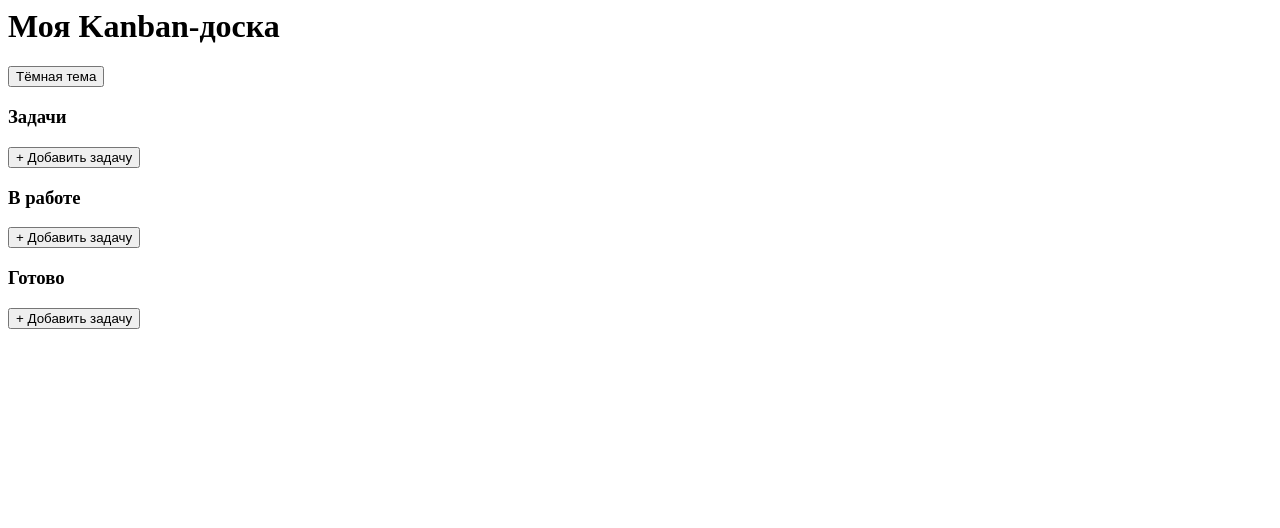
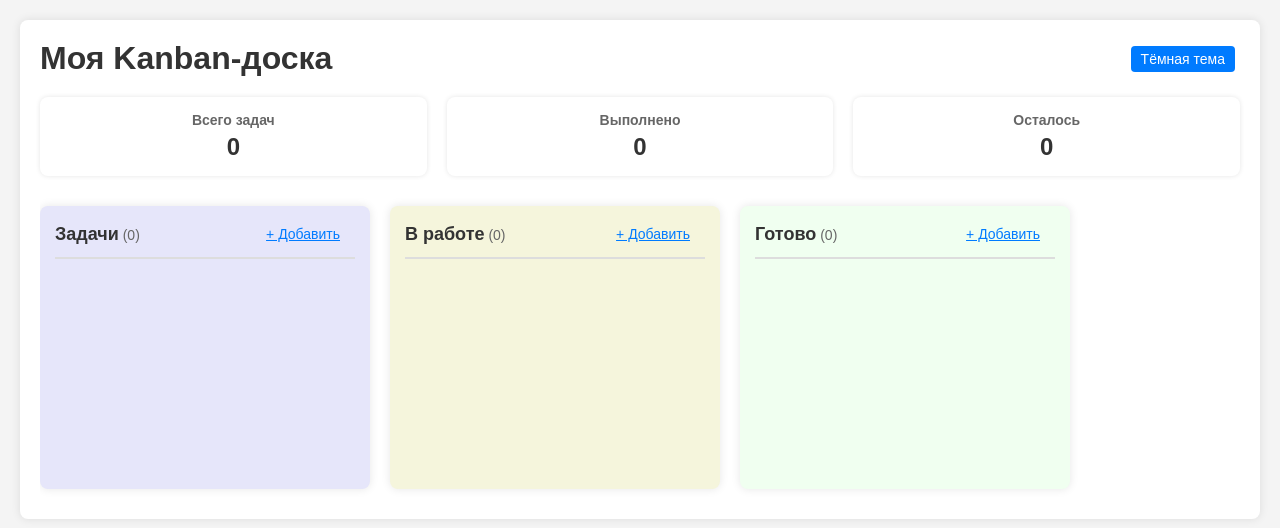
Before and after one commit to morrowbord/react-todoList, a React (Create React App) app: page / in a window 1280 px wide. Shown: the top 528 px of the page. Built offline with nearby package versions, Linux system fonts and the light colour scheme.

Commit message:
dragndrop added+css

```diff
--- a/src/App.css
+++ b/src/App.css
@@ -6,8 +6,6 @@
   --btn-bg: #007bff;
   --btn-hover: #0056b3;
   --delete-btn-bg: #e74c3c;
-  --filter-btn-active: #007bff;
-  --filter-btn-color: white;
   --column-bg-todo: #e6e6fa;
   --column-bg-inprogress: #f5f5dc;
   --column-bg-done: #f0fff0;
@@ -21,8 +19,6 @@
   --btn-bg: #0d6efd;
   --btn-hover: #0b5ed7;
   --delete-btn-bg: #dc3545;
-  --filter-btn-active: #0d6efd;
-  --filter-btn-color: white;
   --column-bg-todo: #3a3a5a;
   --column-bg-inprogress: #4a4a3a;
   --column-bg-done: #3a5a4a;
@@ -68,6 +64,33 @@ h1 {
   border-radius: 4px;
 }
 
+.stats {
+  display: flex;
+  gap: 20px;
+  margin-bottom: 20px;
+}
+
+.stat-card {
+  flex: 1;
+  padding: 15px;
+  background: var(--container-bg);
+  border-radius: 8px;
+  box-shadow: 0 0 5px rgba(0,0,0,0.1);
+  text-align: center;
+}
+
+.stat-card h4 {
+  margin: 0 0 5px 0;
+  font-size: 14px;
+  color: #666;
+}
+
+.stat-card p {
+  margin: 0;
+  font-size: 24px;
+  font-weight: bold;
+}
+
 .kanban-board {
   display: flex;
   gap: 20px;
@@ -107,6 +130,12 @@ h1 {
   font-size: 18px;
 }
 
+.task-count {
+  font-size: 14px;
+  color: #666;
+  font-weight: normal;
+}
+
 .column-header button {
   padding: 5px 10px;
   font-size: 14px;
@@ -123,7 +152,6 @@ h1 {
   min-height: 200px;
 }
 
-/* Стили для кнопок */
 button {
   padding: 8px 12px;
   font-size: 14px;
@@ -144,7 +172,15 @@ button:hover {
   margin-left: 5px;
 }
 
-/* Для мобильных устройств */
+input[type="text"], input[type="date"] {
+  padding: 6px;
+  border: 1px solid var(--border-color);
+  border-radius: 4px;
+  font-size: 14px;
+  background: var(--container-bg);
+  color: var(--text-color);
+}
+
 @media (max-width: 768px) {
   .kanban-board {
     flex-direction: column;
@@ -153,4 +189,7 @@ button:hover {
   .column {
     min-width: auto;
   }
+  .stats {
+    flex-direction: column;
+  }
 }
--- a/src/App.js
+++ b/src/App.js
@@ -1,3 +1,4 @@
+import './App.css'
 import React, { useState, useEffect } from 'react';
 import {
   DndContext,
@@ -6,6 +7,7 @@ import {
   PointerSensor,
   useSensor,
   useSensors,
+  DragOverlay,
 } from '@dnd-kit/core';
 import {
   arrayMove,
@@ -16,8 +18,27 @@ import {
 } from '@dnd-kit/sortable';
 import { CSS } from '@dnd-kit/utilities';
 
+// ✅ ВЫНЕСЕННЫЕ ФУНКЦИИ — доступны везде
+const getPriorityLabel = (priority) => {
+  switch (priority) {
+    case 'urgent': return 'Срочно';
+    case 'notImportant': return 'Не важно';
+    case 'idea': return 'Идея';
+    default: return 'Идея';
+  }
+};
+
+const getPriorityColor = (priority) => {
+  switch (priority) {
+    case 'urgent': return '#e74c3c';
+    case 'notImportant': return '#95a5a6';
+    case 'idea': return '#3498db';
+    default: return '#3498db';
+  }
+};
+
 // Компонент задачи
-function TaskCard({ task, onToggle, onDelete, onEdit }) {
+function TaskCard({ task, onToggle, onDelete, onEdit, onUpdateAssignee, onUpdateDate, onUpdatePriority }) {
   const {
     attributes,
     listeners,
@@ -29,11 +50,72 @@ function TaskCard({ task, onToggle, onDelete, onEdit }) {
 
   const [isEditing, setIsEditing] = useState(false);
   const [editText, setEditText] = useState(task.text);
+  const [editAssignee, setEditAssignee] = useState(task.assignee || '');
+  const [editDate, setEditDate] = useState(task.dueDate || '');
+  const [editPriority, setEditPriority] = useState(task.priority || 'idea');
 
   const handleEdit = () => {
-    onEdit(task.id, editText);
+    onEdit(task.id, editText, task.columnId);
+    onUpdateAssignee(task.id, editAssignee, task.columnId);
+    onUpdateDate(task.id, editDate, task.columnId);
+    onUpdatePriority(task.id, editPriority, task.columnId);
     setIsEditing(false);
   };
+
+  const formatDate = (dateStr) => {
+    if (!dateStr) return '';
+    const date = new Date(dateStr);
+    return date.toLocaleDateString('ru-RU');
+  };
+
+  if (isEditing) {
+    return (
+      <div
+        ref={setNodeRef}
+        style={{
+          padding: '12px',
+          marginBottom: '8px',
+          borderRadius: '6px',
+          background: 'white',
+          boxShadow: '0 1px 3px rgba(0,0,0,0.1)',
+        }}
+      >
+        <input
+          type="text"
+          value={editText}
+          onChange={(e) => setEditText(e.target.value)}
+          autoFocus
+          style={{ width: '100%', padding: '6px', marginBottom: '8px' }}
+        />
+        <select
+          value={editPriority}
+          onChange={(e) => setEditPriority(e.target.value)}
+          style={{ width: '100%', padding: '6px', marginBottom: '8px' }}
+        >
+          <option value="urgent">Срочно</option>
+          <option value="notImportant">Не важно</option>
+          <option value="idea">Идея</option>
+        </select>
+        <input
+          type="text"
+          value={editAssignee}
+          onChange={(e) => setEditAssignee(e.target.value)}
+          placeholder="Исполнитель"
+          style={{ width: '100%', padding: '6px', marginBottom: '8px' }}
+        />
+        <input
+          type="date"
+          value={editDate}
+          onChange={(e) => setEditDate(e.target.value)}
+          style={{ width: '100%', padding: '6px', marginBottom: '8px' }}
+        />
+        <button onClick={handleEdit} style={{ marginRight: '8px' }}>
+          Сохранить
+        </button>
+        <button onClick={() => setIsEditing(false)}>Отмена</button>
+      </div>
+    );
+  }
 
   return (
     <div
@@ -42,67 +124,68 @@ function TaskCard({ task, onToggle, onDelete, onEdit }) {
         transform: CSS.Transform.toString(transform),
         transition,
         opacity: isDragging ? 0.5 : 1,
-        cursor: 'grab',
         padding: '12px',
         marginBottom: '8px',
         borderRadius: '6px',
         background: 'white',
         boxShadow: '0 1px 3px rgba(0,0,0,0.1)',
-        borderLeft: task.priority === 'high' ? '4px solid #e74c3c' :
-                    task.priority === 'medium' ? '4px solid #f39c12' :
-                    '4px solid #2ecc71',
+        borderLeft: `4px solid ${getPriorityColor(task.priority)}`,
+      }}
+    >
+      <div
+        style={{
+          cursor: 'grab',
+          display: 'flex',
+          alignItems: 'center',
+          gap: '8px',
+          marginBottom: '8px'
         }}
         {...attributes}
         {...listeners}
       >
-      {isEditing ? (
-        <>
-          <input
-            type="text"
-            value={editText}
-            onChange={(e) => setEditText(e.target.value)}
-            autoFocus
-            style={{ width: '100%', padding: '6px', marginBottom: '8px' }}
-          />
-          <button onClick={handleEdit} style={{ marginRight: '8px' }}>
-            Сохранить
-          </button>
-          <button onClick={() => setIsEditing(false)}>Отмена</button>
-        </>
-      ) : (
-        <>
-          <div style={{ display: 'flex', alignItems: 'center', gap: '8px', marginBottom: '8px' }}>
-            <input
-              type="checkbox"
-              checked={task.completed}
-              onChange={() => onToggle(task.id)}
-              style={{ width: '16px', height: '16px' }}
-            />
+        <span>≡</span>
         <span style={{ textDecoration: task.completed ? 'line-through' : 'none', color: task.completed ? '#999' : 'inherit' }}>
           {task.text}
         </span>
       </div>
-          {task.priority && (
-            <span style={{
-              fontSize: '12px',
-              padding: '2px 6px',
-              borderRadius: '12px',
-              backgroundColor: task.priority === 'high' ? '#e74c3c' :
-                              task.priority === 'medium' ? '#f39c12' : '#2ecc71',
-              color: 'white'
-            }}>
-              {task.priority === 'high' ? 'Не важно' :
-               task.priority === 'medium' ? 'Нормально' : 'Важно'}
-            </span>
+
+      <div style={{ marginBottom: '8px' }}>
+        <label>
+          <input
+            type="checkbox"
+            checked={task.completed}
+            onChange={() => onToggle(task.id, task.columnId)}
+            style={{ marginRight: '6px' }}
+          />
+          Выполнено
+        </label>
+      </div>
+
+      <div style={{ marginBottom: '6px' }}>
+        <strong>Статус:</strong> <span style={{ color: getPriorityColor(task.priority) }}>{getPriorityLabel(task.priority)}</span>
+      </div>
+
+      {task.assignee && (
+        <div style={{ marginBottom: '4px' }}>
+          <strong>👤</strong> {task.assignee}
+        </div>
       )}
-          <div style={{ display: 'flex', justifyContent: 'space-between', marginTop: '8px' }}>
+
+      {task.dueDate && (
+        <div style={{ marginBottom: '4px' }}>
+          <strong>📅</strong> {formatDate(task.dueDate)}
+          {new Date(task.dueDate) < new Date() && !task.completed && (
+            <span style={{ color: 'red', marginLeft: '4px' }}>(просрочено)</span>
+          )}
+        </div>
+      )}
+
+      <div style={{ display: 'flex', justifyContent: 'space-between', marginTop: '12px' }}>
         <button onClick={() => setIsEditing(true)}>Редактировать</button>
-            <button className="delete-btn" onClick={() => onDelete(task.id)}>
+        <button className="delete-btn" onClick={() => onDelete(task.id, task.columnId)}>
           Удалить
         </button>
       </div>
-        </>
-      )}
     </div>
   );
 }
@@ -114,6 +197,7 @@ function App() {
     done: []
   });
   const [darkMode, setDarkMode] = useState(false);
+  const [activeTask, setActiveTask] = useState(null);
 
   useEffect(() => {
     const savedColumns = JSON.parse(localStorage.getItem('kanban-columns')) || {
@@ -136,13 +220,15 @@ function App() {
     }
   }, [columns, darkMode]);
 
-  // Функции для управления задачами
-  const addTask = (columnId, text, priority = 'low') => {
+  const addTask = (columnId, text, priority = 'idea', assignee = '', dueDate = '') => {
     const newTask = {
       id: Date.now(),
       text,
       completed: false,
-      priority
+      priority,
+      assignee,
+      dueDate,
+      columnId
     };
     setColumns(prev => ({
       ...prev,
@@ -176,6 +262,33 @@ function App() {
     }));
   };
 
+  const updateAssignee = (id, newAssignee, columnId) => {
+    setColumns(prev => ({
+      ...prev,
+      [columnId]: prev[columnId].map(task =>
+        task.id === id ? { ...task, assignee: newAssignee } : task
+      )
+    }));
+  };
+
+  const updateDate = (id, newDate, columnId) => {
+    setColumns(prev => ({
+      ...prev,
+      [columnId]: prev[columnId].map(task =>
+        task.id === id ? { ...task, dueDate: newDate } : task
+      )
+    }));
+  };
+
+  const updatePriority = (id, newPriority, columnId) => {
+    setColumns(prev => ({
+      ...prev,
+      [columnId]: prev[columnId].map(task =>
+        task.id === id ? { ...task, priority: newPriority } : task
+      )
+    }));
+  };
+
   const sensors = useSensors(
     useSensor(PointerSensor),
     useSensor(KeyboardSensor, {
@@ -183,77 +296,112 @@ function App() {
     })
   );
 
+  const handleDragStart = (event) => {
+    const { active } = event;
+    for (const colId in columns) {
+      const task = columns[colId].find(t => t.id === active.id);
+      if (task) {
+        setActiveTask(task);
+        return;
+      }
+    }
+  };
+
   const handleDragEnd = (event) => {
     const { active, over } = event;
+    setActiveTask(null);
 
     if (!over) return;
 
-    const activeColumn = Object.keys(columns).find(key =>
-      columns[key].some(task => task.id === active.id)
-    );
-    const overColumn = over.id;
+    let activeColumnId = null;
+    for (const colId in columns) {
+      if (columns[colId].some(t => t.id === active.id)) {
+        activeColumnId = colId;
+        break;
+      }
+    }
 
-    if (activeColumn === overColumn) {
-      // Перетаскивание внутри одной колонки
-      const tasks = columns[activeColumn];
+    if (!activeColumnId) return;
+
+    const overColumnId = over.data?.current?.sortable?.containerId || over.id;
+
+    if (!['todo', 'inProgress', 'done'].includes(overColumnId)) return;
+
+    if (activeColumnId === overColumnId) {
+      const tasks = columns[activeColumnId];
       const oldIndex = tasks.findIndex(t => t.id === active.id);
       const newIndex = tasks.findIndex(t => t.id === over.id);
+      if (oldIndex !== newIndex) {
         setColumns(prev => ({
           ...prev,
-        [activeColumn]: arrayMove(tasks, oldIndex, newIndex)
+          [activeColumnId]: arrayMove(tasks, oldIndex, newIndex)
         }));
+      }
     } else {
-      // Перетаскивание между колонками
-      const activeTask = columns[activeColumn].find(t => t.id === active.id);
-      setColumns(prev => {
-        const newActiveTasks = prev[activeColumn].filter(t => t.id !== active.id);
-        const newOverTasks = [...prev[overColumn], activeTask];
-        return {
+      const activeTask = columns[activeColumnId].find(t => t.id === active.id);
+      if (!activeTask) return;
+
+      setColumns(prev => ({
         ...prev,
-          [activeColumn]: newActiveTasks,
-          [overColumn]: newOverTasks
-        };
-      });
+        [activeColumnId]: prev[activeColumnId].filter(t => t.id !== active.id),
+        [overColumnId]: [...prev[overColumnId], { ...activeTask, columnId: overColumnId }]
+      }));
     }
   };
+
+  const stats = {
+    todo: { total: columns.todo.length, completed: columns.todo.filter(t => t.completed).length },
+    inProgress: { total: columns.inProgress.length, completed: columns.inProgress.filter(t => t.completed).length },
+    done: { total: columns.done.length, completed: columns.done.filter(t => t.completed).length }
+  };
+  const totalTasks = stats.todo.total + stats.inProgress.total + stats.done.total;
+  const totalCompleted = stats.todo.completed + stats.inProgress.completed + stats.done.completed;
 
   return (
     <div className={`container ${darkMode ? 'dark' : ''}`}>
       <div className="header">
         <h1>Моя Kanban-доска</h1>
-        <button
-          className="theme-toggle"
-          onClick={() => setDarkMode(!darkMode)}
-        >
+        <button className="theme-toggle" onClick={() => setDarkMode(!darkMode)}>
           {darkMode ? 'Светлая тема' : 'Тёмная тема'}
         </button>
+      </div>
+
+      <div className="stats">
+        <div className="stat-card"><h4>Всего задач</h4><p>{totalTasks}</p></div>
+        <div className="stat-card"><h4>Выполнено</h4><p>{totalCompleted}</p></div>
+        <div className="stat-card"><h4>Осталось</h4><p>{totalTasks - totalCompleted}</p></div>
       </div>
 
       <DndContext
         sensors={sensors}
         collisionDetection={closestCenter}
+        onDragStart={handleDragStart}
         onDragEnd={handleDragEnd}
       >
         <div className="kanban-board">
           {Object.entries(columns).map(([columnId, tasks]) => (
             <div key={columnId} className={`column ${columnId}`}>
               <div className="column-header">
-                <h3>{columnId === 'todo' ? 'Задачи' : columnId === 'inProgress' ? 'В работе' : 'Готово'}</h3>
-                <div>
+                <h3>
+                  {columnId === 'todo' ? 'Задачи' : columnId === 'inProgress' ? 'В работе' : 'Готово'}
+                  <span className="task-count"> ({tasks.length})</span>
+                </h3>
                 <button onClick={() => addTask(columnId, 'Новая задача')}>
-                    + Добавить задачу
+                  + Добавить
                 </button>
               </div>
-              </div>
-              <SortableContext items={tasks.map(t => t.id)} strategy={verticalListSortingStrategy}>
+              <SortableContext id={columnId} items={tasks.map(t => t.id)} strategy={verticalListSortingStrategy}>
                 <div className="task-list">
                   {tasks.map(task => (
                     <TaskCard
                       key={task.id}
                       task={task}
-                      onToggle={() => toggleTask(task.id, columnId)}
-                      onDelete={() => deleteTask(task.id, columnId)}
-                      onEdit={(id, text) => editTask(id, text, columnId)}
+                      onToggle={toggleTask}
+                      onDelete={deleteTask}
+                      onEdit={editTask}
+                      onUpdateAssignee={updateAssignee}
+                      onUpdateDate={updateDate}
+                      onUpdatePriority={updatePriority}
                     />
                   ))}
                 </div>
@@ -261,6 +409,20 @@ function App() {
             </div>
           ))}
         </div>
+
+        <DragOverlay>
+          {activeTask ? (
+            <div style={{
+              padding: '12px',
+              background: 'white',
+              borderRadius: '6px',
+              boxShadow: '0 4px 12px rgba(0,0,0,0.3)',
+              borderLeft: `4px solid ${getPriorityColor(activeTask.priority)}`,
+            }}>
+              {activeTask.text}
+            </div>
+          ) : null}
+        </DragOverlay>
       </DndContext>
     </div>
   );
```
Also changed, not shown: package.json (+12 -0 lines), 1 other file (tests, documents, lock files or other folders). Lines whose indentation alone changed are shown as unchanged.
